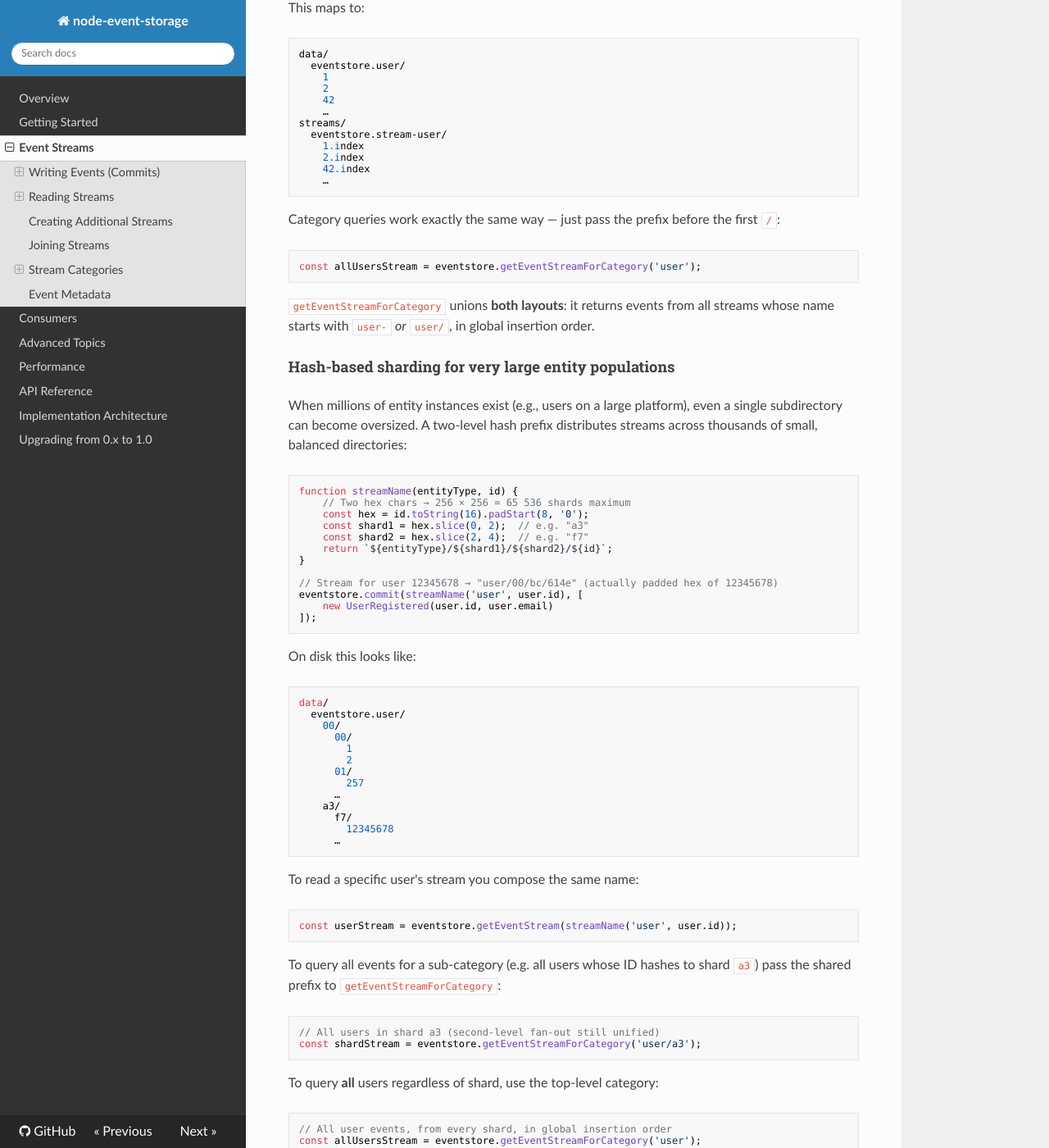
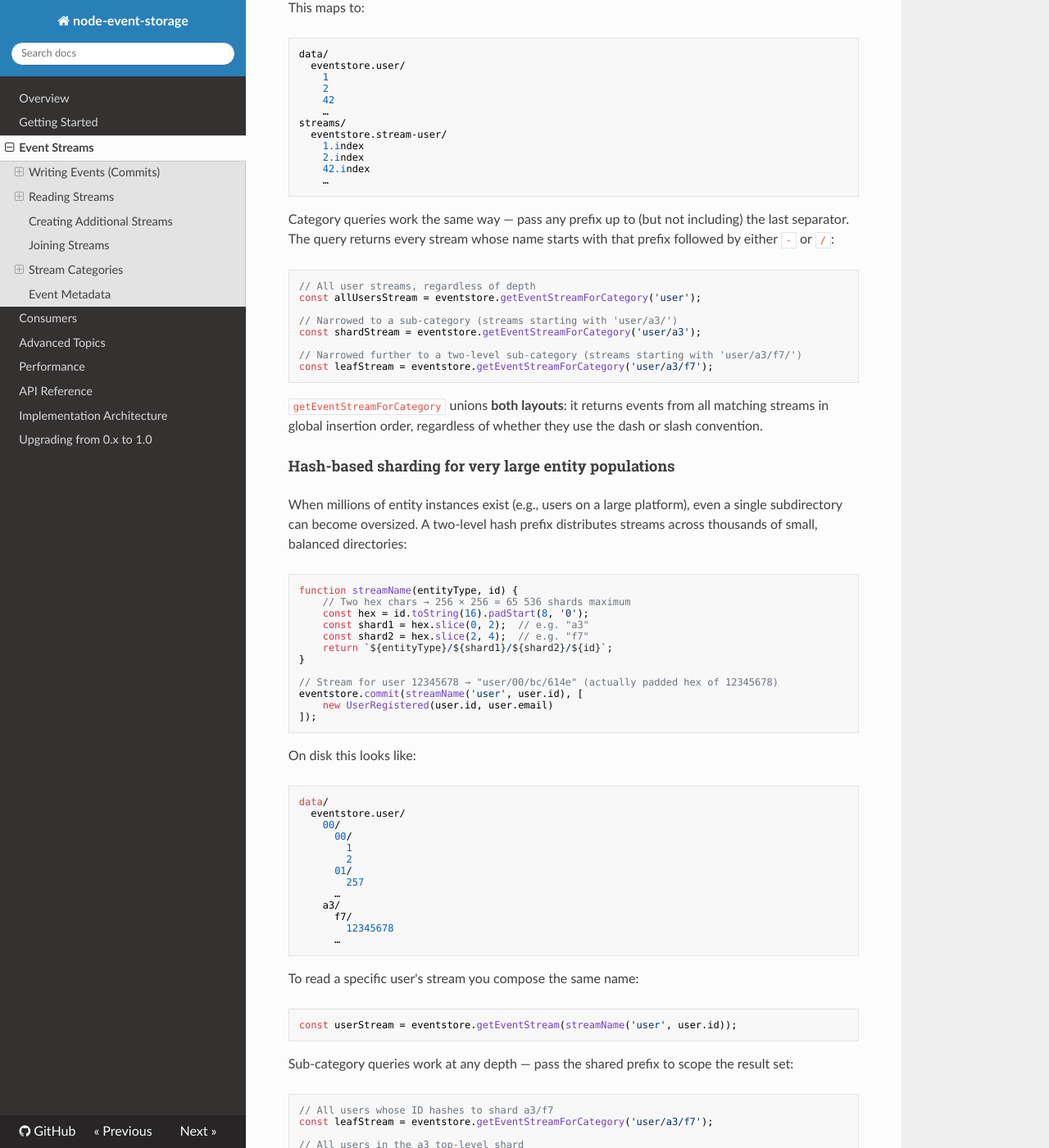
Before and after one commit to albe/node-event-storage, an MkDocs documentation site: the page built from docs/streams.md, in a window 1280 px wide and 1400 px high, scrolled down 4149 px. Shown: the whole window at 82% size. Built offline with MkDocs 1.6.1, drawn with Linux system fonts in a browser that asks for light colours; nearby versions of some CDN libraries; some of the changed text lies outside the part shown.

Commit message:
docs: fix category query description to cover multi-level sub-category prefixes
Agent-Logs-Url: https://github.com/albe/node-event-storage/sessions/36a733ca-68eb-4c19-b02e-82ef3086c986

Co-authored-by: albe <4259532+albe@users.noreply.github.com>

````diff
--- a/docs/streams.md
+++ b/docs/streams.md
@@ -215,13 +215,20 @@ streams/
     …
 ```
 
-Category queries work exactly the same way — just pass the prefix before the first `/`:
+Category queries work the same way — pass any prefix up to (but not including) the last separator. The query returns every stream whose name starts with that prefix followed by either `-` or `/`:
 
 ```javascript
+// All user streams, regardless of depth
 const allUsersStream = eventstore.getEventStreamForCategory('user');
+
+// Narrowed to a sub-category (streams starting with 'user/a3/')
+const shardStream = eventstore.getEventStreamForCategory('user/a3');
+
+// Narrowed further to a two-level sub-category (streams starting with 'user/a3/f7/')
+const leafStream = eventstore.getEventStreamForCategory('user/a3/f7');
 ```
 
-`getEventStreamForCategory` unions **both layouts**: it returns events from all streams whose name starts with `user-` *or* `user/`, in global insertion order.
+`getEventStreamForCategory` unions **both layouts**: it returns events from all matching streams in global insertion order, regardless of whether they use the dash or slash convention.
 
 #### Hash-based sharding for very large entity populations
 
@@ -266,17 +273,16 @@ To read a specific user's stream you compose the same name:
 const userStream = eventstore.getEventStream(streamName('user', user.id));
 ```
 
-To query all events for a sub-category (e.g. all users whose ID hashes to shard `a3`) pass the shared prefix to `getEventStreamForCategory`:
+Sub-category queries work at any depth — pass the shared prefix to scope the result set:
 
 ```javascript
-// All users in shard a3 (second-level fan-out still unified)
+// All users whose ID hashes to shard a3/f7
+const leafStream = eventstore.getEventStreamForCategory('user/a3/f7');
+
+// All users in the a3 top-level shard
 const shardStream = eventstore.getEventStreamForCategory('user/a3');
-```
 
-To query **all** users regardless of shard, use the top-level category:
-
-```javascript
-// All user events, from every shard, in global insertion order
+// All user events across every shard
 const allUsersStream = eventstore.getEventStreamForCategory('user');
 ```
 
````
